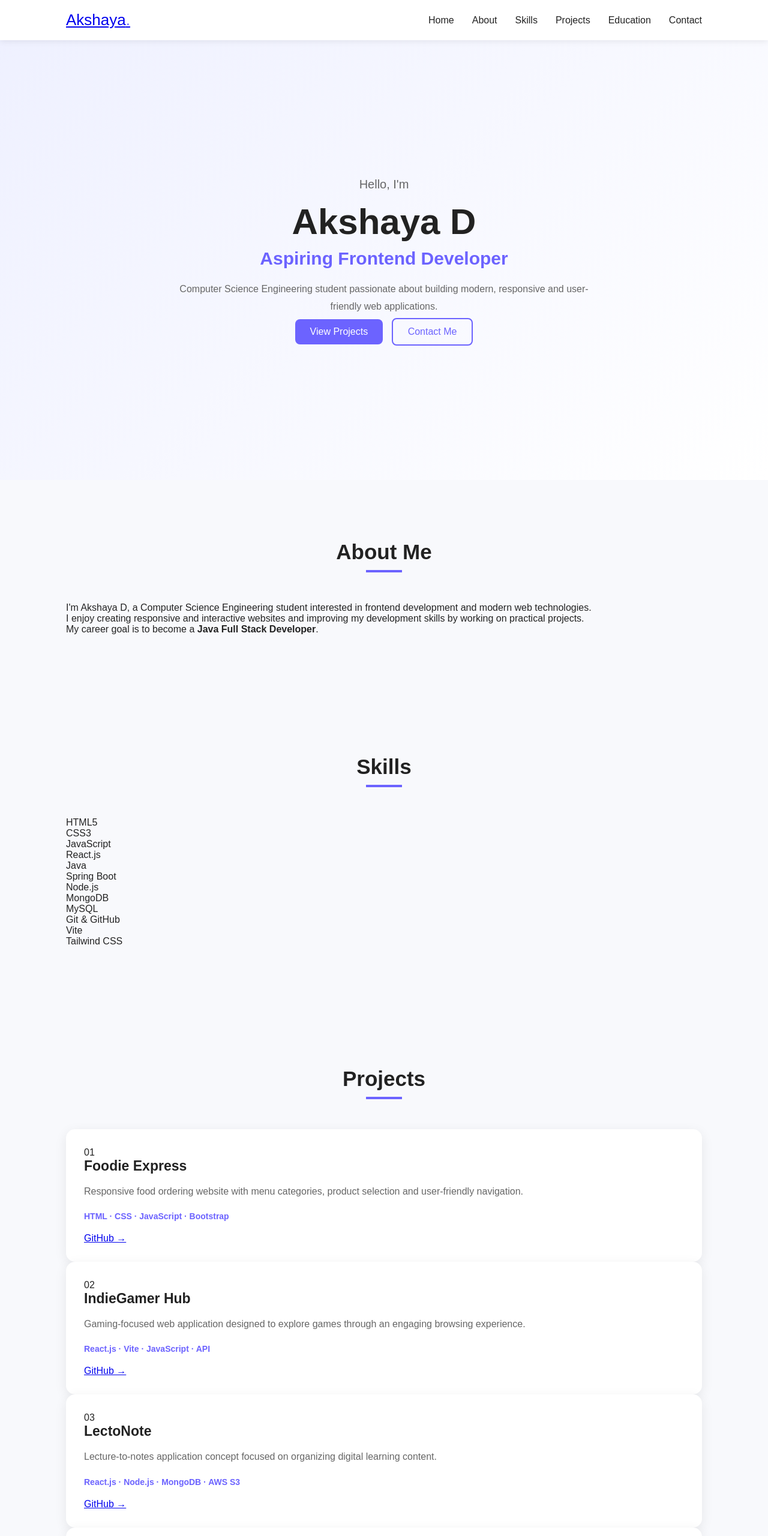
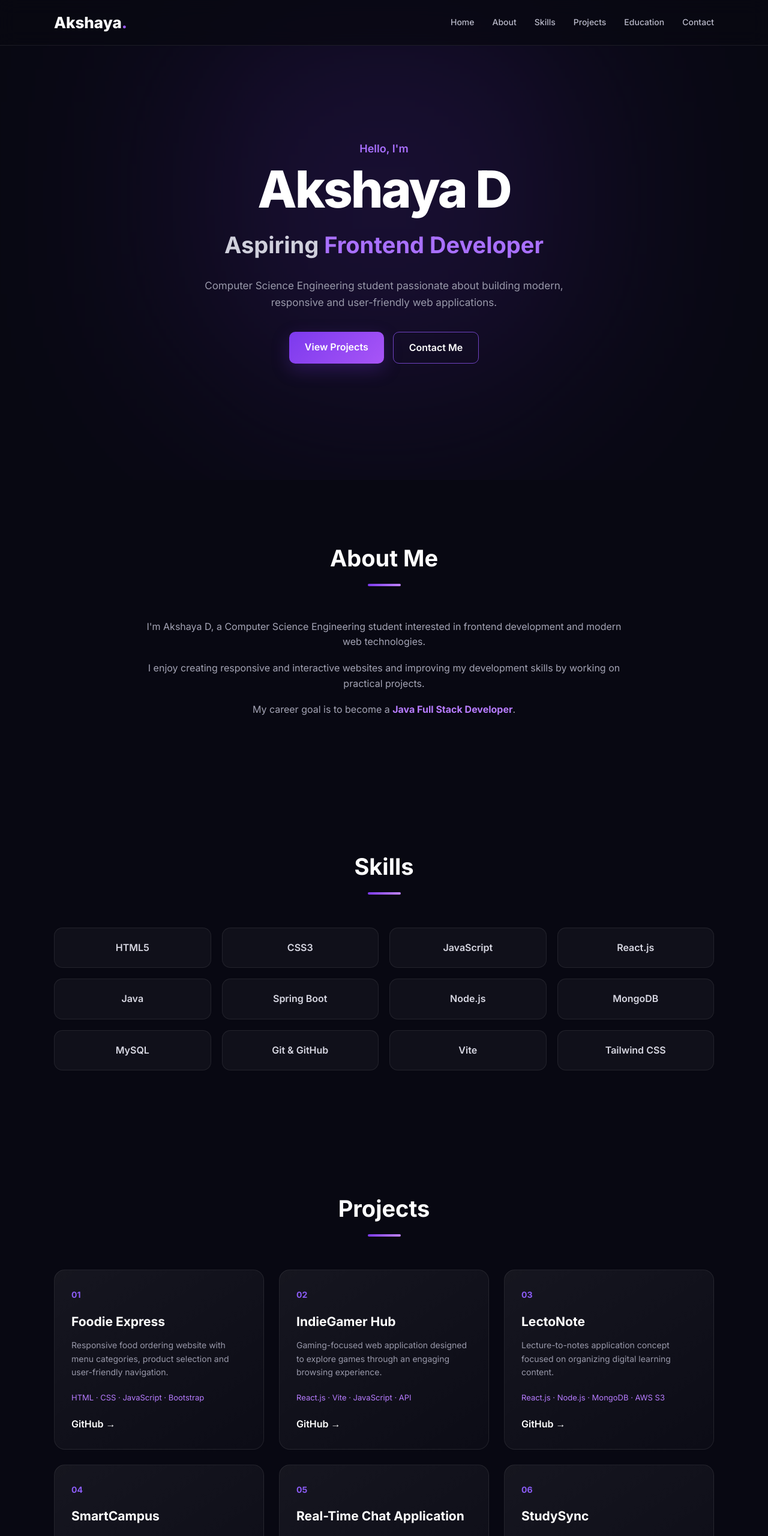
Before and after one commit to Akshu0210/Portfolio-, a plain HTML site: page index.html in a window 1280 px wide. Shown: the top 2560 px of the page at 60% size. Drawn offline with Linux system fonts and the light colour scheme.

Commit message:
Update style.css

```diff
--- a/style.css
+++ b/style.css
@@ -1,403 +1,438 @@
+@import url('https://fonts.googleapis.com/css2?family=Inter:wght@400;500;600;700;800&display=swap');
+
 * {
     margin: 0;
     padding: 0;
     box-sizing: border-box;
-}
-
-html {
     scroll-behavior: smooth;
 }
 
 body {
-    font-family: "Poppins", sans-serif;
-    background: #f8f9fc;
-    color: #222;
+    font-family: 'Inter', sans-serif;
+    background: #080812;
+    color: #ffffff;
+    line-height: 1.6;
 }
 
-
-/* Navbar */
+/* ---------- NAVBAR ---------- */
 
 header {
-    width: 100%;
     position: fixed;
     top: 0;
+    width: 100%;
     z-index: 1000;
-    background: rgba(255,255,255,0.95);
-    box-shadow: 0 2px 10px rgba(0,0,0,0.08);
+    backdrop-filter: blur(15px);
+    background: rgba(8, 8, 18, 0.75);
+    border-bottom: 1px solid rgba(255,255,255,0.08);
 }
 
 .navbar {
-    max-width: 1100px;
+    max-width: 1150px;
     margin: auto;
-
+    height: 75px;
+    padding: 0 25px;
     display: flex;
     align-items: center;
     justify-content: space-between;
-
-    padding: 18px 20px;
 }
 
 .logo {
+    color: white;
+    text-decoration: none;
     font-size: 26px;
+    font-weight: 800;
 }
 
 .logo span {
-    color: #6c63ff;
+    color: #9b5cff;
 }
 
 .nav-links {
     display: flex;
     gap: 30px;
-    list-style: none;
 }
 
 .nav-links a {
+    color: #b9b9c9;
     text-decoration: none;
-    color: #222;
+    font-size: 14px;
     font-weight: 500;
+    transition: 0.3s;
 }
 
 .nav-links a:hover {
-    color: #6c63ff;
+    color: #a970ff;
 }
 
-#themeBtn {
-    border: none;
-    background: transparent;
-    font-size: 22px;
-    cursor: pointer;
-}
-
-
-/* Hero */
+/* ---------- HERO ---------- */
 
 .hero {
     min-height: 100vh;
-
     display: flex;
     align-items: center;
     justify-content: center;
+    text-align: center;
+    padding: 120px 20px 80px;
+    position: relative;
+    overflow: hidden;
+}
 
-    text-align: center;
-
-    padding: 100px 20px 50px;
-
-    background: linear-gradient(
-        135deg,
-        #eef0ff,
-        #ffffff
-    );
+.hero::before {
+    content: "";
+    position: absolute;
+    width: 500px;
+    height: 500px;
+    background: #7c3aed;
+    filter: blur(180px);
+    opacity: 0.25;
+    top: 10%;
+    left: 50%;
+    transform: translateX(-50%);
 }
 
 .hero-content {
-    max-width: 700px;
+    max-width: 850px;
+    position: relative;
+    z-index: 1;
 }
 
 .hello {
-    color: #6c63ff;
-    font-size: 20px;
+    color: #a970ff;
+    font-size: 18px;
+    font-weight: 600;
+    margin-bottom: 10px;
 }
 
 .hero h1 {
-    font-size: 60px;
-    margin: 10px 0;
+    font-size: clamp(50px, 8vw, 85px);
+    line-height: 1;
+    font-weight: 800;
+    letter-spacing: -3px;
+    margin-bottom: 20px;
 }
 
 .hero h2 {
-    font-size: 30px;
-    color: #6c63ff;
+    font-size: clamp(24px, 4vw, 38px);
+    color: #d0d0dc;
+    margin-bottom: 25px;
 }
 
-.hero p {
-    margin-top: 20px;
-    line-height: 1.8;
-    color: #666;
+.hero h2 span {
+    color: #a970ff;
 }
 
-.hero-buttons {
-    margin-top: 30px;
+.hero-content > p:not(.hello) {
+    max-width: 650px;
+    margin: auto;
+    color: #9999aa;
+    font-size: 17px;
 }
 
-
-/* Buttons */
+.buttons {
+    margin-top: 35px;
+    display: flex;
+    justify-content: center;
+    gap: 15px;
+    flex-wrap: wrap;
+}
 
 .btn {
-    display: inline-block;
-
-    padding: 12px 25px;
-
-    background: #6c63ff;
+    text-decoration: none;
     color: white;
-
-    text-decoration: none;
-
-    border-radius: 8px;
-
-    margin: 5px;
-
+    background: linear-gradient(135deg, #7c3aed, #a855f7);
+    padding: 13px 26px;
+    border-radius: 10px;
+    font-weight: 600;
     transition: 0.3s;
+    box-shadow: 0 10px 30px rgba(124,58,237,0.25);
 }
 
 .btn:hover {
-    transform: translateY(-3px);
+    transform: translateY(-4px);
+    box-shadow: 0 15px 35px rgba(124,58,237,0.4);
 }
 
 .btn.outline {
     background: transparent;
-    color: #6c63ff;
-    border: 2px solid #6c63ff;
+    border: 1px solid #6f42c1;
+    box-shadow: none;
 }
 
+.btn.outline:hover {
+    background: #6f42c1;
+}
 
-/* Sections */
+/* ---------- SECTIONS ---------- */
 
 .section {
-    max-width: 1100px;
+    max-width: 1150px;
     margin: auto;
-
-    padding: 100px 20px;
+    padding: 100px 25px;
 }
 
 .section-title {
     text-align: center;
-
-    font-size: 35px;
-
-    margin-bottom: 50px;
+    font-size: 38px;
+    margin-bottom: 55px;
+    position: relative;
 }
 
 .section-title::after {
     content: "";
-
     display: block;
-
-    width: 60px;
+    width: 55px;
     height: 4px;
-
-    background: #6c63ff;
-
-    margin: 10px auto;
+    background: linear-gradient(90deg, #7c3aed, #c084fc);
+    margin: 12px auto 0;
+    border-radius: 10px;
 }
 
+/* ---------- ABOUT ---------- */
 
-/* About */
-
-.about-container {
+.about {
     max-width: 800px;
     margin: auto;
+    text-align: center;
 }
 
-.about-text {
-    text-align: center;
-
-    line-height: 1.8;
-
-    color: #555;
+.about p {
+    color: #a4a4b5;
+    margin-bottom: 18px;
+    font-size: 16px;
 }
 
-.about-text p {
-    margin-bottom: 20px;
+.about strong {
+    color: #b77cff;
 }
 
-.education {
-    margin-top: 30px;
+/* ---------- SKILLS ---------- */
 
-    padding: 25px;
-
-    background: white;
-
-    border-radius: 12px;
-
-    box-shadow: 0 5px 20px rgba(0,0,0,0.08);
+.skills {
+    display: grid;
+    grid-template-columns: repeat(4, 1fr);
+    gap: 18px;
 }
 
-
-/* Skills */
-
-.skills-section {
-    max-width: 100%;
-    background: #f1f2ff;
+.skill {
+    padding: 20px;
+    text-align: center;
+    border: 1px solid rgba(255,255,255,0.08);
+    border-radius: 14px;
+    background: rgba(255,255,255,0.035);
+    color: #d7d7e2;
+    font-weight: 600;
+    transition: 0.3s;
 }
 
-.skills-container {
-    max-width: 1100px;
-    margin: auto;
+.skill:hover {
+    transform: translateY(-6px);
+    border-color: #8b5cf6;
+    background: rgba(139,92,246,0.08);
+    color: #c49cff;
+}
 
+/* ---------- PROJECTS ---------- */
+
+.projects {
     display: grid;
-
     grid-template-columns: repeat(3, 1fr);
-
     gap: 25px;
 }
 
-.skill-card {
-    background: white;
+.project-card {
+    padding: 28px;
+    border-radius: 18px;
+    background: linear-gradient(
+        145deg,
+        rgba(255,255,255,0.06),
+        rgba(255,255,255,0.02)
+    );
+    border: 1px solid rgba(255,255,255,0.08);
+    transition: 0.35s;
+    position: relative;
+    overflow: hidden;
+}
 
-    padding: 30px;
-
-    text-align: center;
-
-    border-radius: 12px;
-
-    box-shadow: 0 5px 15px rgba(0,0,0,0.08);
-
+.project-card::before {
+    content: "";
+    position: absolute;
+    width: 100px;
+    height: 100px;
+    background: #8b5cf6;
+    filter: blur(70px);
+    opacity: 0;
     transition: 0.3s;
 }
 
-.skill-card:hover {
-    transform: translateY(-8px);
-}
-
-.skill-card h3 {
-    color: #6c63ff;
-
-    margin-bottom: 10px;
-}
-
-
-/* Projects */
-
-.projects-container {
-    display: grid;
-
-    grid-template-columns: repeat(2, 1fr);
-
-    gap: 30px;
-}
-
-.project-card {
-    background: white;
-
-    padding: 30px;
-
-    border-radius: 15px;
-
-    box-shadow: 0 5px 20px rgba(0,0,0,0.08);
-
-    transition: 0.3s;
+.project-card:hover::before {
+    opacity: 0.3;
 }
 
 .project-card:hover {
     transform: translateY(-8px);
+    border-color: #8b5cf6;
+}
+
+.project-card > span {
+    color: #8b5cf6;
+    font-weight: 700;
+    font-size: 14px;
 }
 
 .project-card h3 {
-    font-size: 23px;
-
-    margin-bottom: 15px;
+    margin: 15px 0 12px;
+    font-size: 21px;
 }
 
 .project-card p {
-    color: #666;
-
-    line-height: 1.7;
+    color: #9999aa;
+    font-size: 14px;
+    margin-bottom: 20px;
 }
 
 .tech {
-    margin: 20px 0;
+    color: #b77cff;
+    font-size: 13px;
+    margin-bottom: 22px;
+}
 
-    color: #6c63ff;
-
-    font-size: 14px;
-
+.project-card a {
+    color: white;
+    text-decoration: none;
     font-weight: 600;
 }
 
-.project-btn {
-    text-decoration: none;
-
-    color: #6c63ff;
-
-    font-weight: 600;
+.project-card a:hover {
+    color: #b77cff;
 }
 
+/* ---------- EDUCATION ---------- */
 
-/* Contact */
+.education-card {
+    max-width: 750px;
+    margin: 20px auto;
+    padding: 25px 30px;
+    border-left: 4px solid #8b5cf6;
+    background: rgba(255,255,255,0.04);
+    border-radius: 12px;
+}
 
-.contact-section {
+.education-card h3 {
+    font-size: 20px;
+}
+
+.education-card h4 {
+    color: #b77cff;
+    margin: 6px 0;
+}
+
+.education-card p {
+    color: #9292a3;
+}
+
+/* ---------- CONTACT ---------- */
+
+.contact {
     text-align: center;
 }
 
-.contact-text {
-    color: #666;
-
-    margin-bottom: 25px;
+.contact > p {
+    color: #9999aa;
 }
 
-.contact-info {
-    line-height: 2;
-
-    margin-bottom: 25px;
+.contact-links {
+    margin-top: 30px;
+    display: flex;
+    justify-content: center;
+    gap: 15px;
+    flex-wrap: wrap;
 }
 
+.contact-links a {
+    padding: 12px 22px;
+    border: 1px solid rgba(255,255,255,0.1);
+    border-radius: 10px;
+    color: white;
+    text-decoration: none;
+    transition: 0.3s;
+}
 
-/* Footer */
+.contact-links a:hover {
+    background: #7c3aed;
+    border-color: #7c3aed;
+    transform: translateY(-4px);
+}
+
+/* ---------- FOOTER ---------- */
 
 footer {
     text-align: center;
-
-    padding: 25px;
-
-    background: #111;
-
-    color: white;
+    padding: 30px;
+    border-top: 1px solid rgba(255,255,255,0.08);
+    color: #777788;
+    font-size: 13px;
 }
 
+/* ---------- RESPONSIVE ---------- */
 
-/* Dark Mode */
+@media (max-width: 900px) {
 
-body.dark {
-    background: #121212;
-    color: white;
+    .skills {
+        grid-template-columns: repeat(3, 1fr);
+    }
+
+    .projects {
+        grid-template-columns: repeat(2, 1fr);
+    }
 }
 
-body.dark header {
-    background: #1b1b1b;
-}
+@media (max-width: 650px) {
 
-body.dark .nav-links a {
-    color: white;
-}
-
-body.dark .hero {
-    background: #181818;
-}
-
-body.dark .hero p,
-body.dark .project-card p,
-body.dark .about-text {
-    color: #bbb;
-}
-
-body.dark .skill-card,
-body.dark .project-card,
-body.dark .education {
-    background: #1e1e1e;
-}
-
-
-/* Mobile */
-
-@media (max-width: 768px) {
+    .navbar {
+        height: auto;
+        padding: 18px;
+        flex-direction: column;
+        gap: 15px;
+    }
 
     .nav-links {
-        display: none;
+        gap: 14px;
+        flex-wrap: wrap;
+        justify-content: center;
+    }
+
+    .nav-links a {
+        font-size: 12px;
+    }
+
+    .hero {
+        padding-top: 160px;
     }
 
     .hero h1 {
-        font-size: 42px;
+        letter-spacing: -2px;
     }
 
-    .hero h2 {
-        font-size: 24px;
+    .skills {
+        grid-template-columns: repeat(2, 1fr);
     }
 
-    .skills-container {
+    .projects {
         grid-template-columns: 1fr;
     }
 
-    .projects-container {
+    .section {
+        padding: 75px 18px;
+    }
+
+    .section-title {
+        font-size: 30px;
+    }
+}
+
+@media (max-width: 400px) {
+
+    .skills {
         grid-template-columns: 1fr;
     }
-
 }
```
